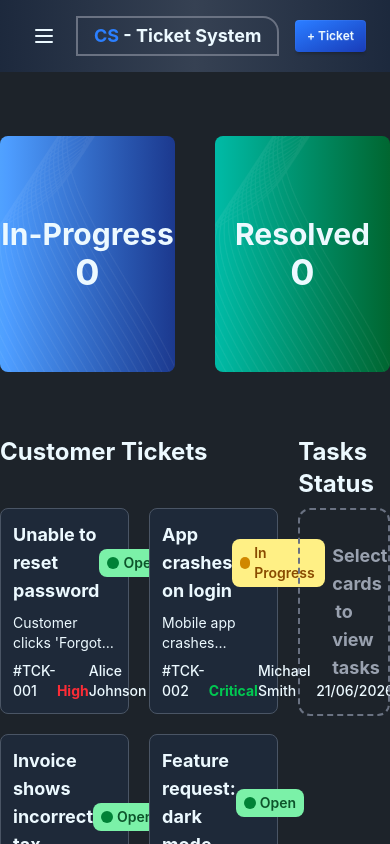
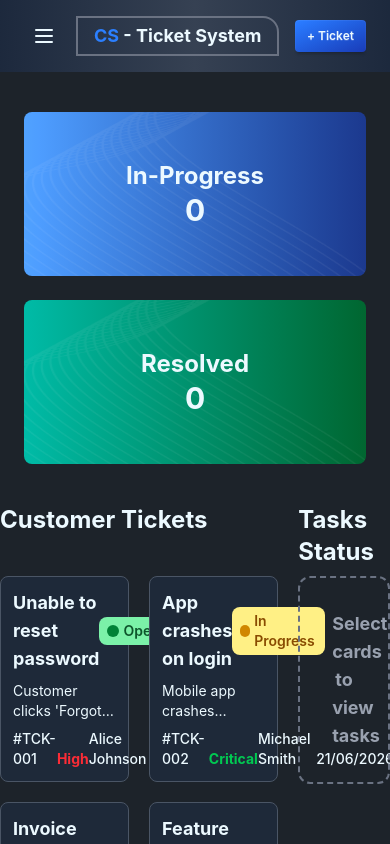
Before and after one commit to asm-saim/customer-support-zone, a React (Vite) app: page / in a window 390 px wide. Shown: the top 844 px of the page. Built offline with nearby package versions, Linux system fonts and the light colour scheme.

Commit message:
banner sec  is now responsive

```diff
--- a/src/components/BannerSection/BannerSection.jsx
+++ b/src/components/BannerSection/BannerSection.jsx
@@ -1,29 +1,45 @@
-import bg from '../../assets/vector1.png'
+import bg from '../../assets/vector1.png';
 
 const BannerSection = ({ customerTicket, resolvedTicket }) => {
     return (
-        <div className="max-w-7xl mx-auto grid grid-cols-2 gap-10 my-16">
-            <div className="relative overflow-hidden text-center py-20 rounded-lg font-bold text-3xl bg-linear-to-r from-blue-400 to-blue-900">
-                <div className="absolute inset-0 opacity-50 pointer-events-none"
-                    style={{ backgroundImage: `url(${bg})`, backgroundSize: '100% 100%' }} />
+        <div className="max-w-7xl mx-auto px-6 lg:px-0 grid grid-cols-1 md:grid-cols-2 gap-6 lg:gap-10 my-10 lg:my-16">
+
+            {/* In Progress */}
+            <div className="relative overflow-hidden text-center py-12 md:py-16 lg:py-20 rounded-lg font-bold bg-linear-to-r from-blue-400 to-blue-900">
+                <div
+                    className="absolute inset-0 opacity-50 pointer-events-none"
+                    style={{
+                        backgroundImage: `url(${bg})`,
+                        backgroundSize: '100% 100%',
+                    }}
+                />
+
                 <div className="relative z-10">
-                    <h2 className="text-3xl">In-Progress</h2>
-                    <p className="text-4xl">{customerTicket.length}</p>
+                    <h2 className="text-2xl md:text-3xl">In-Progress</h2>
+                    <p className="text-3xl md:text-4xl">
+                        {customerTicket.length}
+                    </p>
                 </div>
             </div>
 
-
-            <div className="relative overflow-hidden text-center py-20 rounded-lg
-bg-linear-to-r from-teal-500 to-green-800 font-bold">
+            {/* Resolved */}
+            <div className="relative overflow-hidden text-center py-12 md:py-16 lg:py-20 rounded-lg font-bold bg-linear-to-r from-teal-500 to-green-800">
                 <div
                     className="absolute inset-0 opacity-50 pointer-events-none"
-                    style={{ backgroundImage: `url(${bg})`, backgroundSize: '100% 100%' }}
+                    style={{
+                        backgroundImage: `url(${bg})`,
+                        backgroundSize: '100% 100%',
+                    }}
                 />
+
                 <div className="relative z-10">
-                    <h2 className="text-3xl">Resolved</h2>
-                    <p className="text-4xl">{resolvedTicket.length}</p>
+                    <h2 className="text-2xl md:text-3xl">Resolved</h2>
+                    <p className="text-3xl md:text-4xl">
+                        {resolvedTicket.length}
+                    </p>
                 </div>
             </div>
+
         </div>
     );
 };
```
